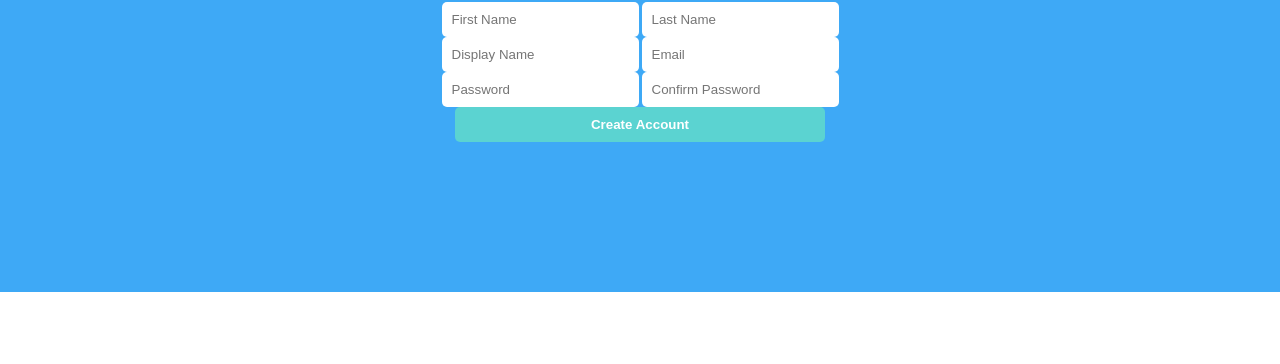
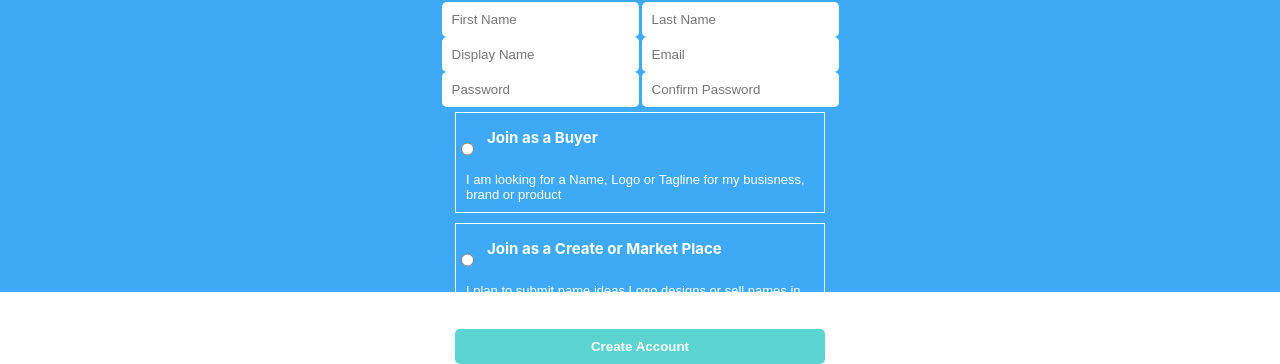
Before and after one commit to vitaliisyrykh/project, a React (Create React App) app: page /signUp in a window 1280 px wide. Shown: the part 508-872 px from the top of the page. Before the commit the page ends 800 px from the top, so only its background shows below. Built offline with nearby package versions, Linux system fonts and the light colour scheme.

Commit message:
Add radioBtnForSignUpAndValdation

```diff
--- a/src/components/form-page/sign-up-page/index.jsx
+++ b/src/components/form-page/sign-up-page/index.jsx
@@ -1,8 +1,9 @@
- import React, { Component}from 'react';
- import { Formik, Field, Form, ErrorMessage } from 'formik';
+ import React from 'react';
+ import { Formik, Field, Form, ErrorMessage} from 'formik';
  import {SIGN_IN_SCHEMA} from '../../../utils/validation-schemas';
  import styles from './sign-up-page.module.scss';
  import Input from '../Input';
+ import RadioButton from '../Radio-btns';
 
  const SignUP = props => {
 
@@ -13,6 +14,7 @@
     nikName: '',
     password: '',
     confirmPassword: '',
+    role:'',
 
   }
 
@@ -33,30 +35,56 @@
             <p className={styles.paragraph}>We always keep your name and email adress private.</p>
             <Form >
               <div className={styles.inputsContainer}>
-
+                  <div className={styles.inputContainer}>
                     <Field name='firstName'  type='text'>
                       {fieldProps=><Input {...fieldProps} placeholder='First Name'/>}
                     </Field>
+                  </div>
 
+                  <div className={styles.inputContainer}>
                     <Field name='lasttName' type='text'>
                       {fieldProps=><Input {...fieldProps} placeholder='Last Name'/>}
                     </Field>
+                  </div >
 
+                  <div className={styles.inputContainer}>
                     <Field name='nikName' type='text'>
                       {fieldProps=><Input {...fieldProps} placeholder='Display Name'/>}
                     </Field>
+                  </div >
 
+                  <div className={styles.inputContainer}>
                     <Field name='email' type='email'>
                       {fieldProps=><Input {...fieldProps} placeholder='Email'/>}
                     </Field>
+                  </div>
 
-                    <Field name='password' type='password'>
-                      {fieldProps=><Input {...fieldProps} placeholder='Password'/>}
+                  <div className={styles.inputContainer}>
+                    <Field name='password' >
+                      {fieldProps=><Input {...fieldProps} placeholder='Password' type='password'/>}
                     </Field>
+                  </div>
 
-                    <Field name='passwordConfirmation' type='password'>
-                      {fieldProps=><Input {...fieldProps} placeholder='Confirm Password'/>}
+                  <div className={styles.inputContainer}>
+                    <Field name='passwordConfirmation' >
+                      {fieldProps=><Input {...fieldProps} placeholder='Confirm Password' type='password'/>}
                     </Field>
+                  </div>
+
+                  <RadioButton
+                  name='role'
+                  value = 'buyer'
+                  discriptionHeading = 'Join as a Buyer'
+                  discriptionSpan = 'I am looking for a Name, Logo or Tagline for my busisness, brand or product '
+                  />
+
+                  <RadioButton
+                    name='role'
+                    value = 'creative'
+                    discriptionHeading='Join as a Create or Market Place'
+                    discriptionSpan = 'I plan to submit name ideas,Logo designs or sell names in Domaine Markerplace Seller'
+                    />
+                    <ErrorMessage name='role'/>
 
                 <div className={`${styles.inputContainer} ${styles.modifForSubmit} ${styles.widthModifSubmitConteiner}`}>
                   <Field type='submit' value='Create Account' />
--- a/src/utils/validation-schemas.js
+++ b/src/utils/validation-schemas.js
@@ -9,13 +9,12 @@ export const SIGN_IN_SCHEMA = Yup.object({
     .email('Email must be a valid email')
     .required(),
 
-    firstName: Yup.string()
-    .matches(/^[a-z0-9_-]{3,15}$/, 'Name must be abc leters and no less free letters').required(),
+    firstName: Yup.string().matches(/^([a-z0-9_-]{3,15}$)/, 'Nik Name must be abc letter').required(),
 
-    lastName: Yup.string()
-    .matches(/^[a-z0-9_-]{3,15}$/, 'Name must be abc leters and no less free letters').required(),
+    lastName: Yup.string().matches(/^([a-z0-9_-]{3,15}$)/, 'Nik Name must be abc letter').required(),
 
     nikName : Yup.string().matches(/^([a-z0-9_-]{3,15}$)/, 'Nik Name must be abc letter').required(),
+
     password: Yup.string()
       .matches(
         /^(?=.*?[A-Z])(?=.*?[a-z])(?=.*?[0-9])(?=.*?[#?!@$ %^&*-]).{8,32}$/,
@@ -25,4 +24,6 @@ export const SIGN_IN_SCHEMA = Yup.object({
     passwordConfirmation: Yup.string()
     .oneOf([Yup.ref('password'), null], 'Passwords must match'),
 
+    role: Yup.string().oneOf([Yup.ref('role')],null).required(),
+
 });
```
